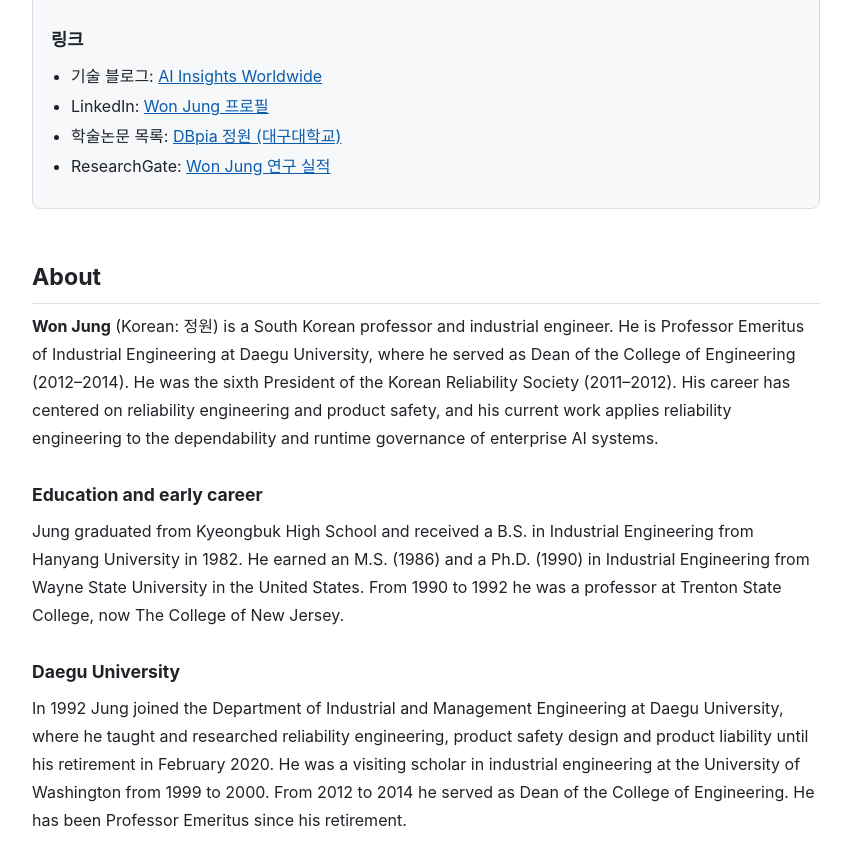
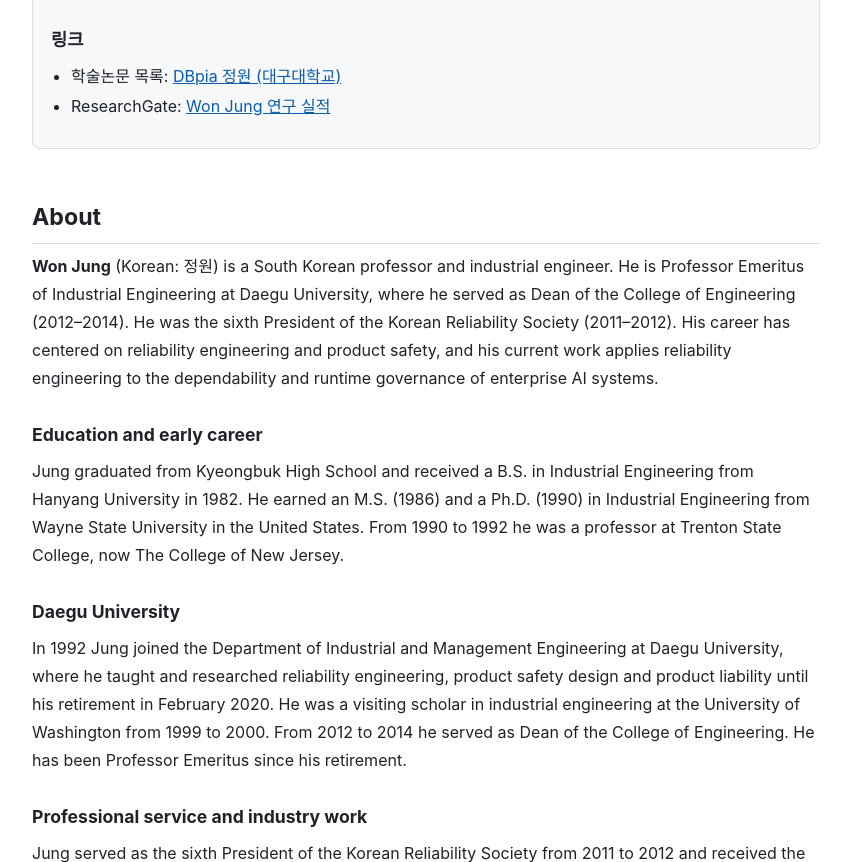
Before and after one commit to CodeJungLab/CodeJungLab.github.io, a plain HTML site: page index.html in a window 1280 px wide. Shown: the part 2559-3421 px from the top of the page, without its empty margins (214-1065 px from the left). Drawn offline with Linux system fonts and the light colour scheme.

Commit message:
Update index.html

```diff
--- a/index.html
+++ b/index.html
@@ -145,8 +145,6 @@
 </ul>
 <h3>링크</h3>
 <ul>
-<li>기술 블로그: <a href="https://playtechtrend.com/">AI Insights Worldwide</a></li>
-<li>LinkedIn: <a href="https://www.linkedin.com/in/won-jung-183031390/">Won Jung 프로필</a></li>
 <li>학술논문 목록: <a href="https://www.dbpia.co.kr/author/authorDetail?ancId=547290805">DBpia 정원 (대구대학교)</a></li>
 <li>ResearchGate: <a href="https://www.researchgate.net/scientific-contributions/Won-Jung-2162918094">Won Jung 연구 실적</a></li>
 </ul>
```
